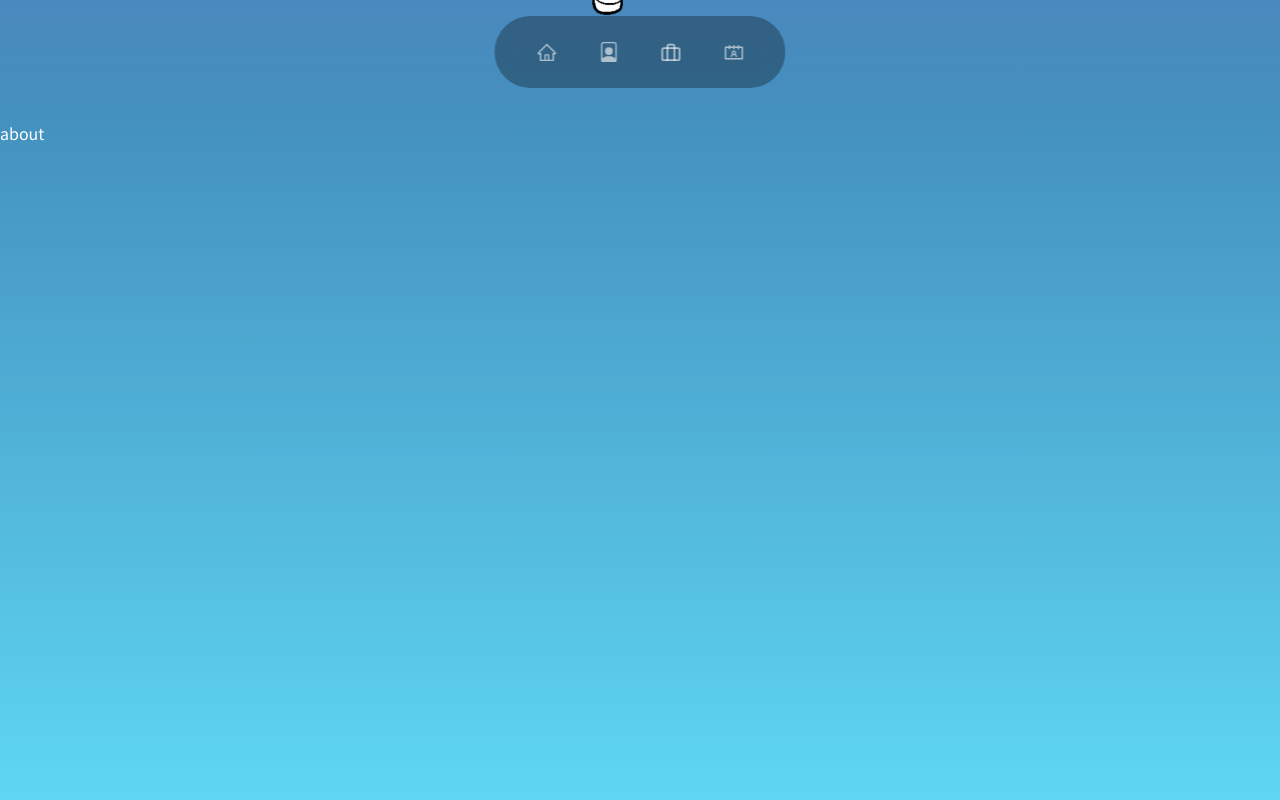
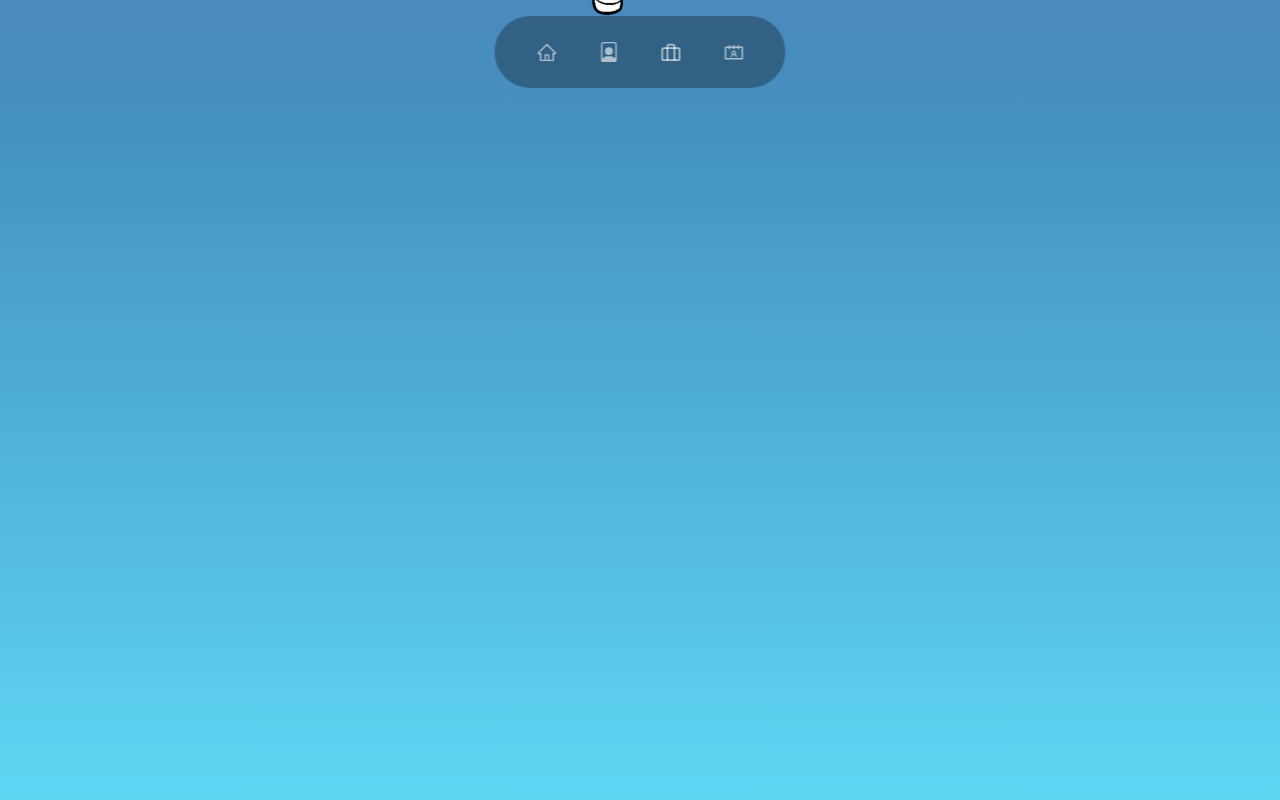
Before and after one commit to zxcwer/MyPortfolio, a React (Create React App) app: page / in a window 1280 px wide. Shown: the part 680-1480 px from the top of the page. Built offline with nearby package versions, Linux system fonts and the light colour scheme.

Commit message:
🌵 update header

```diff
--- a/src/components/About/About.js
+++ b/src/components/About/About.js
@@ -3,7 +3,7 @@ import "./about.css";
 const About = () => {
   return (
     <section id="about" className="section__about">
-      about
+      <div></div>
     </section>
   );
 };
--- a/src/components/Header/Header.js
+++ b/src/components/Header/Header.js
@@ -6,12 +6,10 @@ const Header = () => {
   return (
     <header>
       <div className="container header__container">
-        <div className="">
-          <h5> Hello I'm</h5>
-          <h1> Gie </h1>
-          <h5 className="text-light"> Fullstack Developer </h5>
-          <img src={me} alt="me"></img>
-        </div>
+        <h5> Hello I'm</h5>
+        <h1> Gie </h1>
+        <h5 className="text-light"> Fullstack Developer </h5>
+        <img src={me} alt="me"></img>
       </div>
       <HeaderSocial />
       <a href="#contact" className="scroll__down">
```
